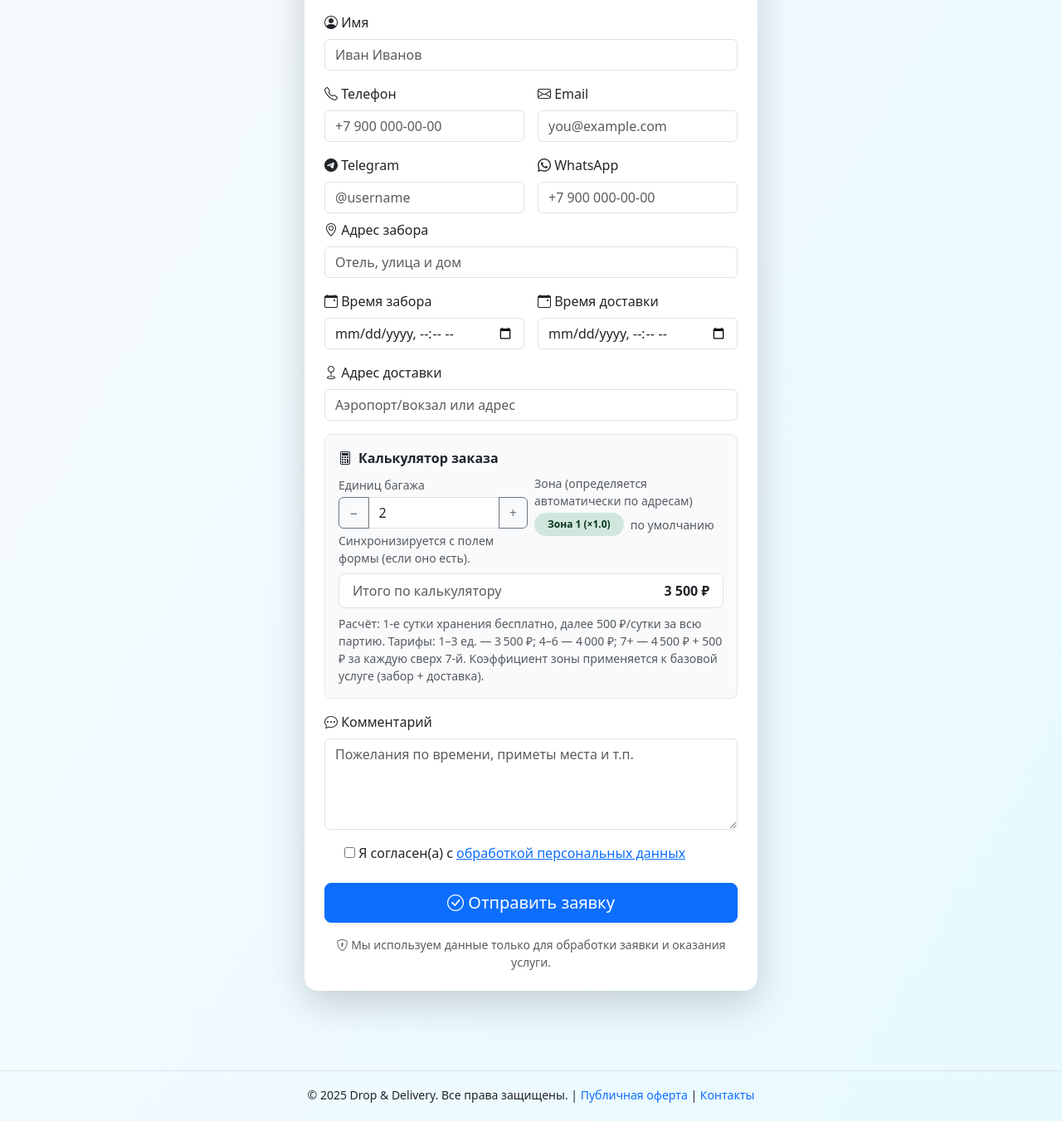
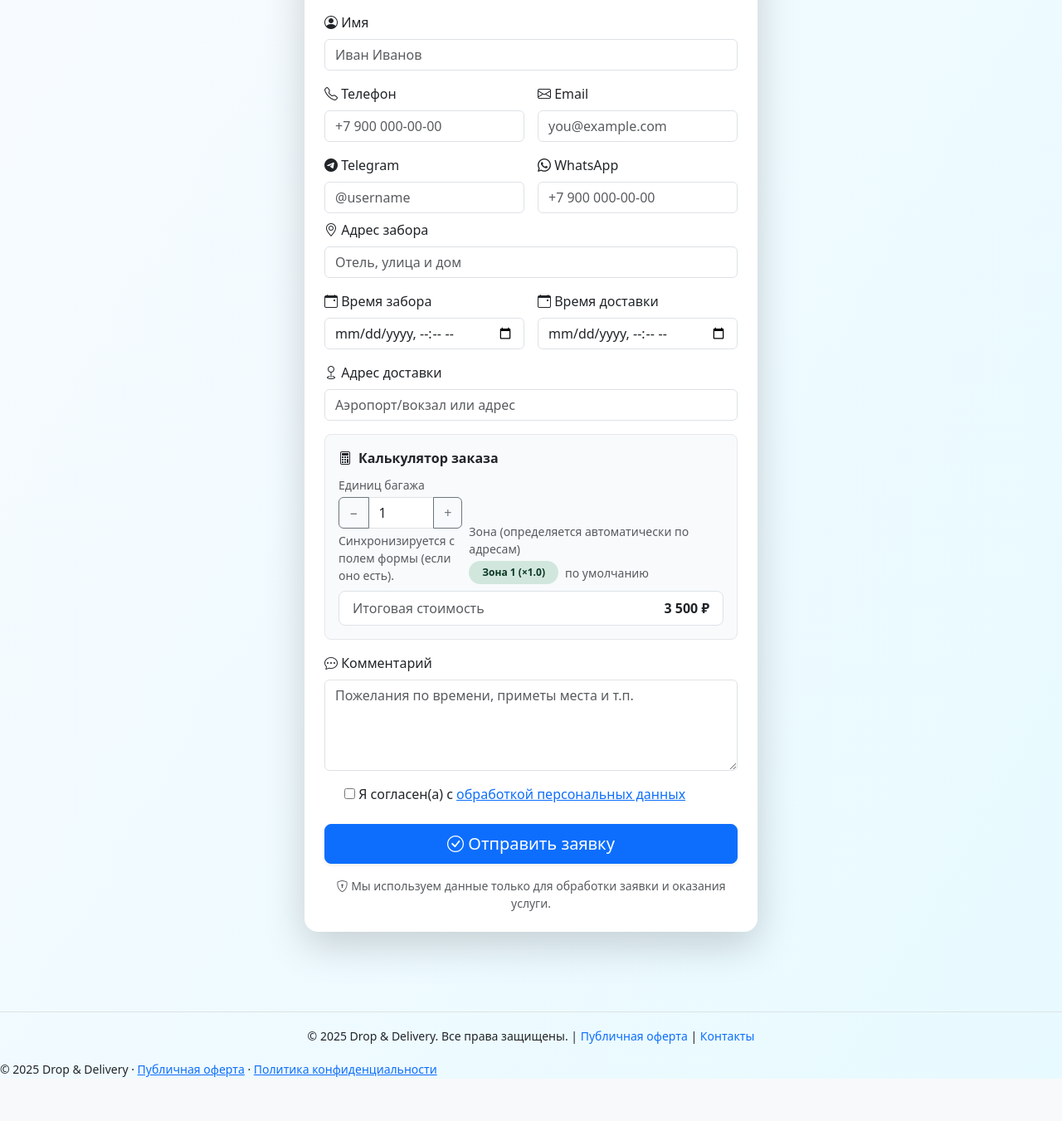
Before and after one commit to IsaevIvann/dd-project, a Django app: page /order/ in a window 1280 px wide. Shown: the part 199-1550 px from the top of the page at 83% size. After the commit the page ends 1499 px from the top, so only its background shows below. Run offline with Django 5.2, Linux system fonts and the light colour scheme; some libraries are stand-ins or nearby versions.

Commit message:
order form

```diff
--- a/src/core/templates/core/order_form.html
+++ b/src/core/templates/core/order_form.html
@@ -84,20 +84,20 @@
                   <i class="bi bi-calculator me-2"></i>
                   <strong>Калькулятор заказа</strong>
                 </div>
-                <div class="row g-2">
-                  <!-- Количество единиц (со степпером) -->
-                  <div class="col-12 col-md-6">
+                <div class="row g-2 align-items-end">
+                  <!-- Единицы багажа: уже колонка -->
+                  <div class="col-12 col-md-4">
                     <label class="form-label text-muted small mb-1">Единиц багажа</label>
-                    <div class="input-group">
+                    <div class="input-group" style="max-width:280px">
                       <button class="btn btn-outline-secondary" type="button" id="itemsMinus">−</button>
-                      <input id="order-items" type="number" class="form-control" value="2" min="1" max="99" inputmode="numeric">
+                      <input id="order-items" type="number" class="form-control" value="1" min="1" max="99" inputmode="numeric">
                       <button class="btn btn-outline-secondary" type="button" id="itemsPlus">+</button>
                     </div>
                     <div class="form-text">Синхронизируется с полем формы (если оно есть).</div>
                   </div>
 
-                  <!-- Авто-зона (без внешних API) -->
-                  <div class="col-12 col-md-6">
+                  <!-- Авто-зона: шире колонка -->
+                  <div class="col-12 col-md-8">
                     <label class="form-label text-muted small mb-1">Зона (определяется автоматически по адресам)</label>
                     <div class="d-flex align-items-center gap-2">
                       <span id="zonePill" class="badge rounded-pill bg-success-subtle text-success-emphasis px-3 py-2">Зона 1 (×1.0)</span>
@@ -106,22 +106,16 @@
                     <input type="hidden" name="zone_coef" id="zone_coef" value="1.0">
                   </div>
 
-                  <!-- Итого -->
+                  <!-- Итог -->
                   <div class="col-12">
                     <div class="d-flex justify-content-between align-items-center border rounded-3 px-3 py-2 bg-white">
-                      <div class="text-muted">Итого по калькулятору</div>
+                      <div class="text-muted">Итоговая стоимость</div>
                       <div id="order-total" class="fw-bold">0 ₽</div>
                     </div>
                     <input type="hidden" name="estimated_cost" id="estimated_cost" value="0">
                   </div>
 
-                  <div class="col-12">
-                    <div class="small text-muted">
-                      Расчёт: 1‑е сутки хранения бесплатно, далее 500 ₽/сутки за всю партию.
-                      Тарифы: 1–3 ед. — 3 500 ₽; 4–6 — 4 000 ₽; 7+ — 4 500 ₽ + 500 ₽ за каждую сверх 7‑й.
-                      Коэффициент зоны применяется к базовой услуге (забор + доставка).
-                    </div>
-                  </div>
+                  <!-- Поясняющий абзац УДАЛЁН по задаче -->
                 </div>
               </div>
             </div>
@@ -165,14 +159,12 @@
 
 <script>
   /* ======== Тарифы и калькулятор ======== */
-  // Бизнес-правила:
-  // 1–3 ед.: 3500; 4–6 ед.: 4000; 7+ ед.: 4500 + 500 за каждую сверх 7‑й
-  // Хранение: 1-е сутки бесплатно, далее 500 ₽/сутки за всю партию.
   function calcOrderTotal(items, storageDays, zoneK){
     items = Math.max(1, parseInt(items || 1, 10));
-    storageDays = Math.max(0, parseInt(storageDays || 0, 10)); // платные сутки
+    storageDays = Math.max(0, parseInt(storageDays || 0, 10));
     zoneK = parseFloat(zoneK || '1.0');
 
+    // 1–3: 3500; 4–6: 4000; 7+: 4500 + 500 за каждую сверх 7‑й
     let base = 3500;
     if (items >= 4 && items <= 6) base = 4000;
     else if (items >= 7) base = 4500 + (items - 7) * 500;
@@ -182,14 +174,8 @@
     return baseWithZone + storageCost;
   }
 
-  function parseDT(v){
-    // Пытаемся парсить дату/время как есть (datetime-local/строка)
-    const d = new Date(v);
-    return isNaN(d.getTime()) ? null : d;
-  }
+  function parseDT(v){ const d = new Date(v); return isNaN(d.getTime()) ? null : d; }
 
-  // Платные сутки хранения считаем по разнице между delivery и pickup:
-  // календарные_сутки = floor(diffMs/день) + 1; платные = max(0, календарные - 1)
   function getChargeableStorageDays(){
     const p = parseDT(document.getElementById('id_pickup_time')?.value);
     const d = parseDT(document.getElementById('id_delivery_time')?.value);
@@ -197,7 +183,7 @@
     const ms = d - p;
     if (ms <= 0) return 0;
     const daysTotal = Math.floor(ms / (1000*60*60*24)) + 1;
-    return Math.max(0, daysTotal - 1);
+    return Math.max(0, daysTotal - 1); // первые сутки бесплатны
   }
 
   function updateOrderTotal(){
@@ -208,123 +194,81 @@
     document.getElementById('order-total').textContent = total.toLocaleString('ru-RU') + ' ₽';
     document.getElementById('estimated_cost').value = total;
 
-    // если есть реальное поле формы items_count — синхронизируем
     const formItems = document.getElementById('id_items_count');
     if (formItems) formItems.value = itemsInp.value;
   }
 
-  // Степперы и ввод количества
+  // Степперы
   (function(){
     const itemsInput = document.getElementById('order-items');
-    const minus = document.getElementById('itemsMinus');
-    const plus  = document.getElementById('itemsPlus');
-
-    minus.addEventListener('click', ()=>{
+    document.getElementById('itemsMinus').addEventListener('click', ()=>{
       itemsInput.value = Math.max(1, (parseInt(itemsInput.value||'1',10)-1));
       updateOrderTotal();
     });
-    plus.addEventListener('click', ()=>{
+    document.getElementById('itemsPlus').addEventListener('click', ()=>{
       itemsInput.value = Math.min(99, (parseInt(itemsInput.value||'1',10)+1));
       updateOrderTotal();
     });
     itemsInput.addEventListener('input', updateOrderTotal);
 
-    // если на форме есть «официальное» поле items_count — двусторонняя синхронизация
     const formItems = document.getElementById('id_items_count');
     if (formItems){
-      // При загрузке подставим его значение в калькулятор (если есть)
       if (formItems.value) itemsInput.value = formItems.value;
-      formItems.addEventListener('input', ()=>{
-        itemsInput.value = formItems.value || 1;
-        updateOrderTotal();
-      });
+      formItems.addEventListener('input', ()=>{ itemsInput.value = formItems.value || 1; updateOrderTotal(); });
     }
   })();
 
-  // Пересчёт по изменениям дат
+  // Пересчёт по датам
   ['id_pickup_time','id_delivery_time'].forEach(id=>{
     const el = document.getElementById(id);
-    if (el){
-      el.addEventListener('change', updateOrderTotal);
-      el.addEventListener('input', updateOrderTotal);
-    }
+    if (el){ el.addEventListener('change', updateOrderTotal); el.addEventListener('input', updateOrderTotal); }
   });
 
-  /* ======== Автоопределение зоны БЕЗ внешних API ======== */
+  /* ======== Автоопределение зоны без внешних API ======== */
   (function(){
     const airports = ["шереметьево","домодедово","внуково","жуковский","svo","dme","vko","zia"];
-    const rails = [
-      "белорусск","курск","ленинградск","киевск","казанск","павелецк","рижск","савёлов","савелов","ярославск","вокзал","ржд"
-    ];
-    const moscowHints = [
-      "москва","г. москва","москве","мск","мкад",
-      "цао","сао","свао","вао","ювао","юао","юзао","зао","сзао","троицкий","новомоск"
-    ];
-    // Топ города МО (можно расширять)
-    const moCities = [
-      "балашиха","химки","одинцово","красногорск","мытищи","люберцы","подольск","королёв","королев",
-      "видное","долгопрудный","реутов","электросталь","домодедово","лобня","серпухов",
-      "орехово-зуево","ногинск","щёлково","щелково","клин","пушкино","ивантеевка",
-      "коломна","наро-фоминск","жуковский","раменское","егорьевск","воскресенск","фрязино","дедовск",
-      "бронницы","лыткарино","зеленоград","дубна","томилино","нахабино","сергиев посад","лесной городок"
-    ];
+    const rails = ["белорусск","курск","ленинградск","киевск","казанск","павелецк","рижск","савёлов","савелов","ярославск","вокзал","ржд"];
+    const moscowHints = ["москва","г. москва","москве","мск","мкад","цао","сао","свао","вао","ювао","юао","юзао","зао","сзао","троицкий","новомоск"];
+    const moCities = ["балашиха","химки","одинцово","красногорск","мытищи","люберцы","подольск","королёв","королев","видное","долгопрудный","реутов","электросталь","домодедово","лобня","серпухов","орехово-зуево","ногинск","щёлково","щелково","клин","пушкино","ивантеевка","коломна","наро-фоминск","жуковский","раменское","егорьевск","воскресенск","фрязино","дедовск","бронницы","лыткарино","зеленоград","дубна","томилино","нахабино","сергиев посад","лесной городок"];
 
-    function hasAny(q, arr){ return arr.some(s => q.includes(s)); }
+    const hasAny = (q,arr)=>arr.some(s=>q.includes(s));
 
-    function detectZoneHeuristic(a1, a2){
-      const q = ((a1||'') + ' ' + (a2||'')).toLowerCase();
-
-      // 1) Транспортные хабы → Зона 1
+    function detectZoneHeuristic(a1,a2){
+      const q = ((a1||'')+' '+(a2||'')).toLowerCase();
       if (hasAny(q, airports) || hasAny(q, rails)) return { val:"1.0", note:"аэропорт/вокзал" };
-
-      // 2) Москва и округа → Зона 1
       if (hasAny(q, moscowHints)) return { val:"1.0", note:"по строке адреса (Москва)" };
-
-      // 3) Города МО → Зона 1.5
       if (hasAny(q, moCities) || /\bобл(асть)?\b/.test(q)) return { val:"1.5", note:"по строке адреса (МО)" };
-
-      // 4) Простейшие эвристики
       if (/московск(ая|ой) область|за мкад|обл\./.test(q)) return { val:"1.5", note:"эвристика (МО)" };
       if (/москва|центр|кольц/.test(q)) return { val:"1.0", note:"эвристика (Москва)" };
-
-      // По умолчанию считаем Москвой (чтобы не завышать цену)
       return { val:"1.0", note:"по умолчанию" };
     }
 
-    function renderZone(val, sourceText){
+    function renderZone(val, note){
       const pill = document.getElementById('zonePill');
       const coefInput = document.getElementById('zone_coef');
-      const note = document.getElementById('zoneNote');
-      if (val==='1.0'){
-        pill.textContent = 'Зона 1 (×1.0)';
-        pill.className = 'badge rounded-pill bg-success-subtle text-success-emphasis px-3 py-2';
-      } else {
-        pill.textContent = 'Зона 1.5 (×1.5)';
-        pill.className = 'badge rounded-pill bg-warning-subtle text-warning-emphasis px-3 py-2';
-      }
-      coefInput.value = val;
-      note.textContent = sourceText || 'по адресам';
-      if (typeof updateOrderTotal === 'function') updateOrderTotal();
+      const noteEl = document.getElementById('zoneNote');
+      if (val==='1.0'){ pill.textContent='Зона 1 (×1.0)'; pill.className='badge rounded-pill bg-success-subtle text-success-emphasis px-3 py-2'; }
+      else { pill.textContent='Зона 1.5 (×1.5)'; pill.className='badge rounded-pill bg-warning-subtle text-warning-emphasis px-3 py-2'; }
+      coefInput.value = val; noteEl.textContent = note || 'по адресам';
+      updateOrderTotal();
     }
 
-    function detectZoneNow(){
-      const a1 = document.getElementById('id_pickup_address')?.value || '';
-      const a2 = document.getElementById('id_delivery_address')?.value || '';
-      const r = detectZoneHeuristic(a1, a2);
-      renderZone(r.val, r.note);
+    function detectZone(){
+      const a1=document.getElementById('id_pickup_address')?.value||'';
+      const a2=document.getElementById('id_delivery_address')?.value||'';
+      const r=detectZoneHeuristic(a1,a2);
+      renderZone(r.val,r.note);
     }
 
-    // дебаунс ввода
     let t=null;
-    function debounced(){ clearTimeout(t); t=setTimeout(detectZoneNow, 350); }
+    function debounced(){ clearTimeout(t); t=setTimeout(detectZone,350); }
 
     ['id_pickup_address','id_delivery_address'].forEach(id=>{
       const el=document.getElementById(id);
-      if (el){ el.addEventListener('input', debounced); el.addEventListener('change', detectZoneNow); }
+      if (el){ el.addEventListener('input',debounced); el.addEventListener('change',detectZone); }
     });
 
-    // первичный запуск
-    detectZoneNow();
+    detectZone();
   })();
 
   // Стартовый расчёт
```
